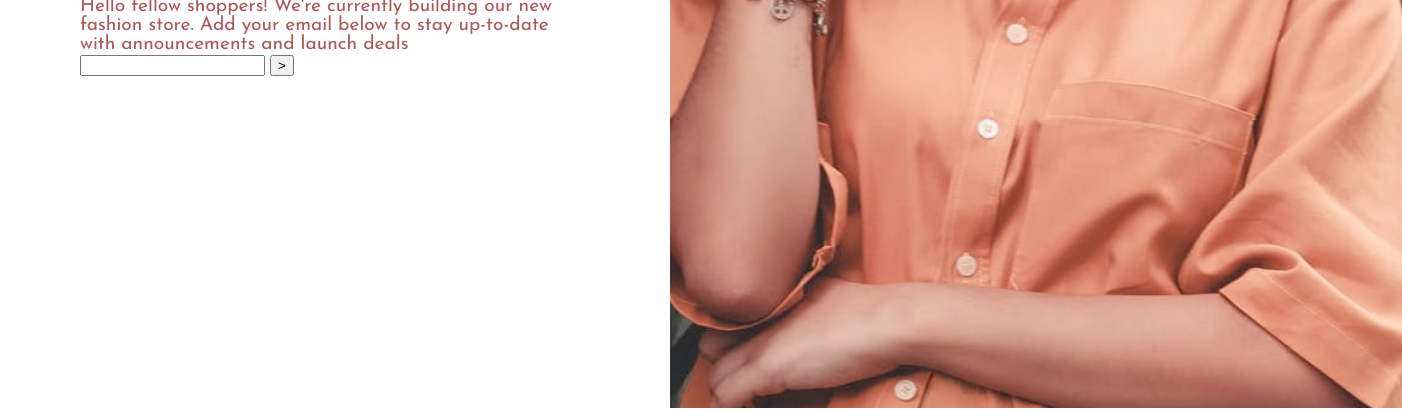
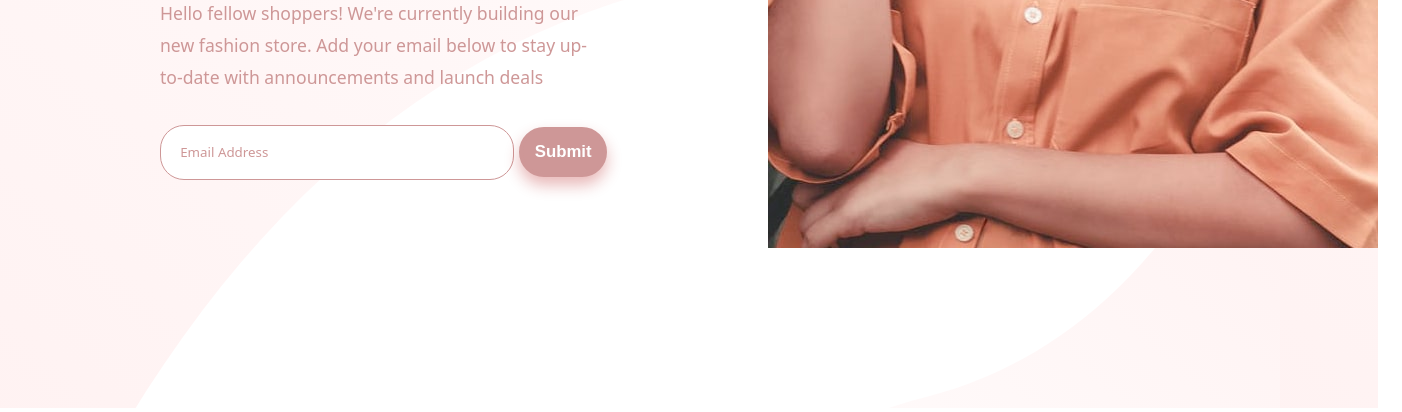
Before and after one commit to devguimaraes/Base-Apparel, a website: page index.html in a window 1280 px wide. Shown: the part 552-964 px from the top of the page, 1402 px wide, since content can reach past the window. Drawn offline with Linux system fonts and the light colour scheme.

Commit message:
:lipstick:feat: Atualizacao do layout da sessão sobre.

```diff
--- a/assets/CSS/img.css
+++ b/assets/CSS/img.css
@@ -1,4 +1,4 @@
 .foto-sobre-principal {
-	width: auto;
-	height: 100%;
+	width: -webkit-fill-available;
+	height: 100vh;
 }
--- a/assets/CSS/index.css
+++ b/assets/CSS/index.css
@@ -7,6 +7,8 @@ body {
 	max-width: 1440px;
 	font-family: 'Josefin Sans', sans-serif;
 	font-size: 16px;
+	background-image: url(../images/bg-pattern-desktop.svg);
+	background-size: cover;
 }
 
 /* Estrutura principal da página */
--- a/assets/CSS/sobre.css
+++ b/assets/CSS/sobre.css
@@ -3,7 +3,7 @@
 	flex-direction: column;
 	width: 50vw;
 	height: 100vh;
-	margin: 5rem 5rem;
+	margin: 5rem 10rem;
 
 }
 
@@ -14,18 +14,60 @@
 	letter-spacing: 1rem;
 }
 
-
 .sobre--cor {
-	color: hsl(0, 93%, 68%);
+	color: hsl(0, 36%, 70%);
 }
 
 
 .sobre-paragrafo {
-	color: hsl(0, 34%, 51%);
-	font-size: 1.2rem;
-	font-weight: 500;
+	color: hsl(0, 36%, 70%);
+
+	font-size: 1.1rem;
+	font-family: system-ui, -apple-system, BlinkMacSystemFont, 'Segoe UI', Roboto, Oxygen, Ubuntu, Cantarell, 'Open Sans', 'Helvetica Neue', sans-serif;
+	font-weight: 440;
+
+	line-height: 2rem;
+	padding-bottom: 2rem;
+}
+
+.input-email {
+	width: 70%;
+	border: solid hsl(0, 36%, 70%) 0.5px;
+	border-radius: 1.5rem;
+	padding: 1.2rem;
+}
+
+.input-email::-webkit-input-placeholder {
+	font-family: system-ui, -apple-system, BlinkMacSystemFont, 'Segoe UI', Roboto, Oxygen, Ubuntu, Cantarell, 'Open Sans', 'Helvetica Neue', sans-serif;
+	color: hsl(0, 36%, 70%);
+}
+
+.input-email:focus {
+	border: 1px solid springgreen;
+	color: red;
 }
 
 .foto-sobre {
 	width: 50vw;
 }
+
+.botao {
+	width: 5.5rem;
+	height: 3.1rem;
+
+
+	background-color: hsl(0, 36%, 70%);
+	color: white;
+	font-size: 1.05rem;
+	font-weight: bold;
+
+
+	border: solid 0.28rem hsl(0, 36%, 70%);
+	border-radius: 2rem;
+
+
+	box-shadow: 0px 8px 15px rgba(180, 21, 21, 0.3);
+	transition: all 0.3s ease 0s;
+	cursor: pointer;
+	outline: none;
+}
--- a/index.html
+++ b/index.html
@@ -29,8 +29,8 @@
 						fashion store. Add your email below to stay up-to-date with announcements and launch deals
 					</p>
 					<label for="email" name="email">
-						<input type="email" name="email" id="email" required>
-						<button type="submit">></button>
+						<input type="email" name="email" class="input-email" placeholder="Email Address" required>
+						<input type="submit" class="botao"></input>
 					</label>
 				</section>
 		</section>
```
